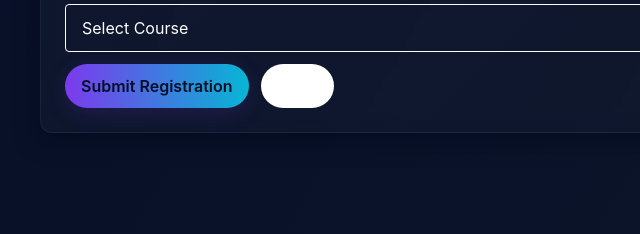
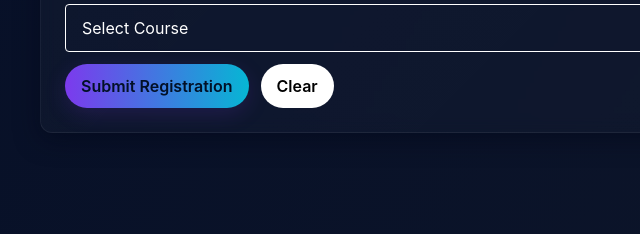
Before and after one commit to RaiyanSohel-byte/coaching-web, a plain HTML site: page index.html in a window 1280 px wide. Shown: the part 4266-4500 px from the top of the page, 0-640 px from the left. Drawn offline with nearby package versions, Linux system fonts and the light colour scheme.

Commit message:
changed clear button text color

```diff
--- a/index.html
+++ b/index.html
@@ -875,7 +875,7 @@
                 Submit Registration
               </button>
               <button
-                class="btn bg-white bg-opacity-6"
+                class="btn bg-white text-black bg-opacity-6"
                 type="button"
                 onclick="document.getElementById('registration-form').reset();"
               >
```
